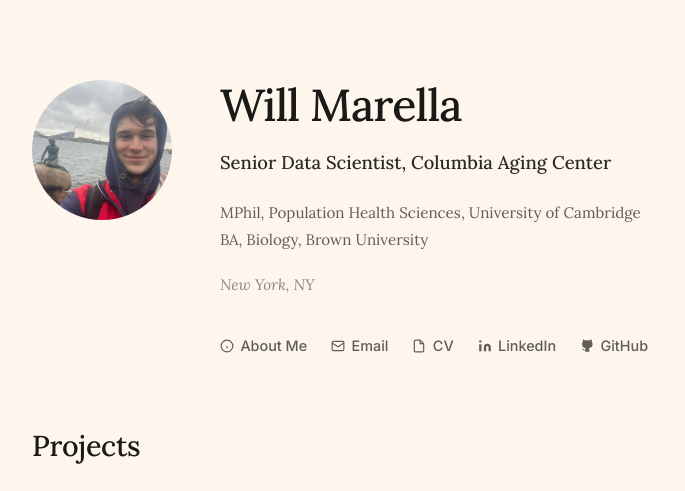
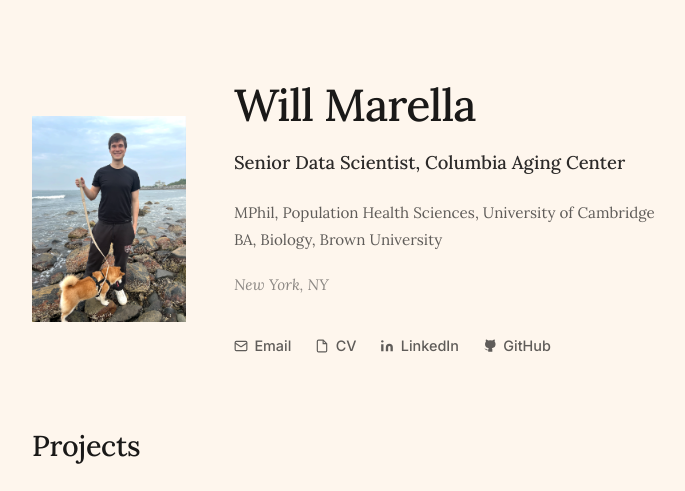
Before and after one commit to will-marella/portfolio, a Jekyll site: the page built from index.html, in a window 1280 px wide. Shown: the top 491 px of the page, without its empty margins (168-853 px from the left). Built offline with Jekyll 4.4.1, drawn with Linux system fonts in a browser that asks for light colours; grey boxes are pictures that could not be loaded.

Commit message:
Better photo and presentation of the photo

```diff
--- a/ascii-dream.html
+++ b/ascii-dream.html
@@ -12,8 +12,6 @@
       </svg>
       Back to Projects
     </a>
-    <h1>ASCII Dream Gallery</h1>
-    <p class="gallery-subtitle">AI-generated dream sequences rendered as ASCII art</p>
   </div>
 
   <div class="gif-grid">
--- a/assets/css/main.css
+++ b/assets/css/main.css
@@ -73,7 +73,7 @@
 /* ── Header / Bio ── */
 .header {
   display: flex;
-  align-items: flex-start;
+  align-items: center;
   gap: 3rem;
   margin-bottom: 0;
   padding-bottom: 0;
@@ -81,9 +81,9 @@
 }
 
 .profile-pic {
-  width: 140px;
-  height: 140px;
-  border-radius: 50%;
+  width: 154px;
+  height: 206px;
+  border-radius: 0;
   object-fit: cover;
   flex-shrink: 0;
   transition: all 0.6s ease;
--- a/index.html
+++ b/index.html
@@ -6,7 +6,7 @@
 <main>
 
   <div class="header">
-    <img src="{{ '/assets/profpic.jpeg' | relative_url }}" alt="Will Marella" class="profile-pic">
+    <img src="{{ '/assets/pic_w_bao.png' | relative_url }}" alt="Will Marella" class="profile-pic">
 
     <div class="info-card">
       <h1>Will Marella</h1>
@@ -20,14 +20,6 @@
       <p class="location">New York, NY</p>
 
       <nav class="links">
-        <a href="{{ '/about.html' | relative_url }}">
-          <svg width="14" height="14" viewBox="0 0 24 24" fill="none" stroke="currentColor" stroke-width="2">
-            <circle cx="12" cy="12" r="10"></circle>
-            <path d="M12 16v-4"></path>
-            <path d="M12 8h.01"></path>
-          </svg>
-          About Me
-        </a>
         <a href="mailto:wtmarella@gmail.com">
           <svg width="14" height="14" viewBox="0 0 24 24" fill="none" stroke="currentColor" stroke-width="2">
             <rect x="2" y="4" width="20" height="16" rx="2" />
```
Also changed, not shown: assets/pic_w_bao.png (added), 1 other file.
